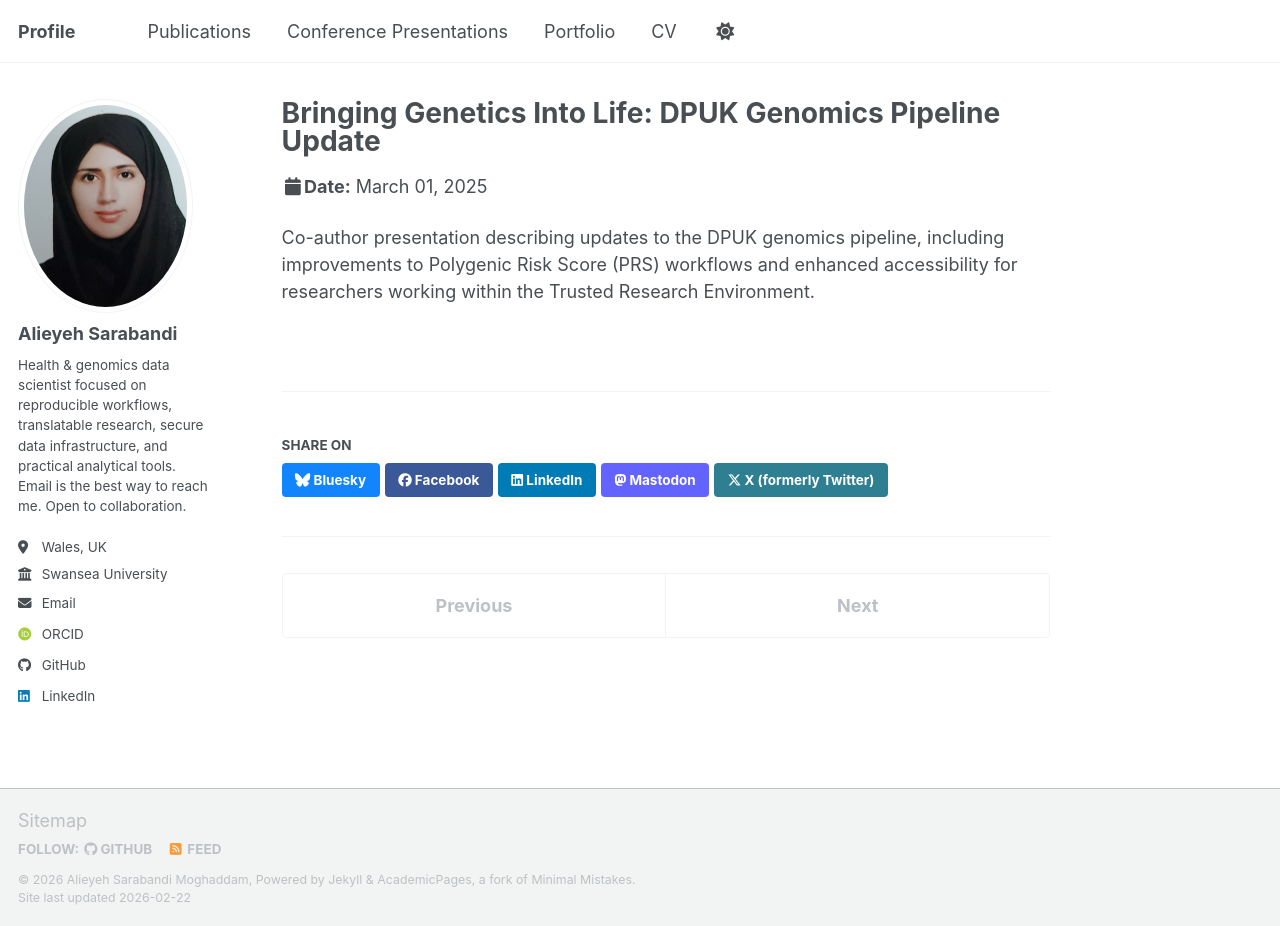
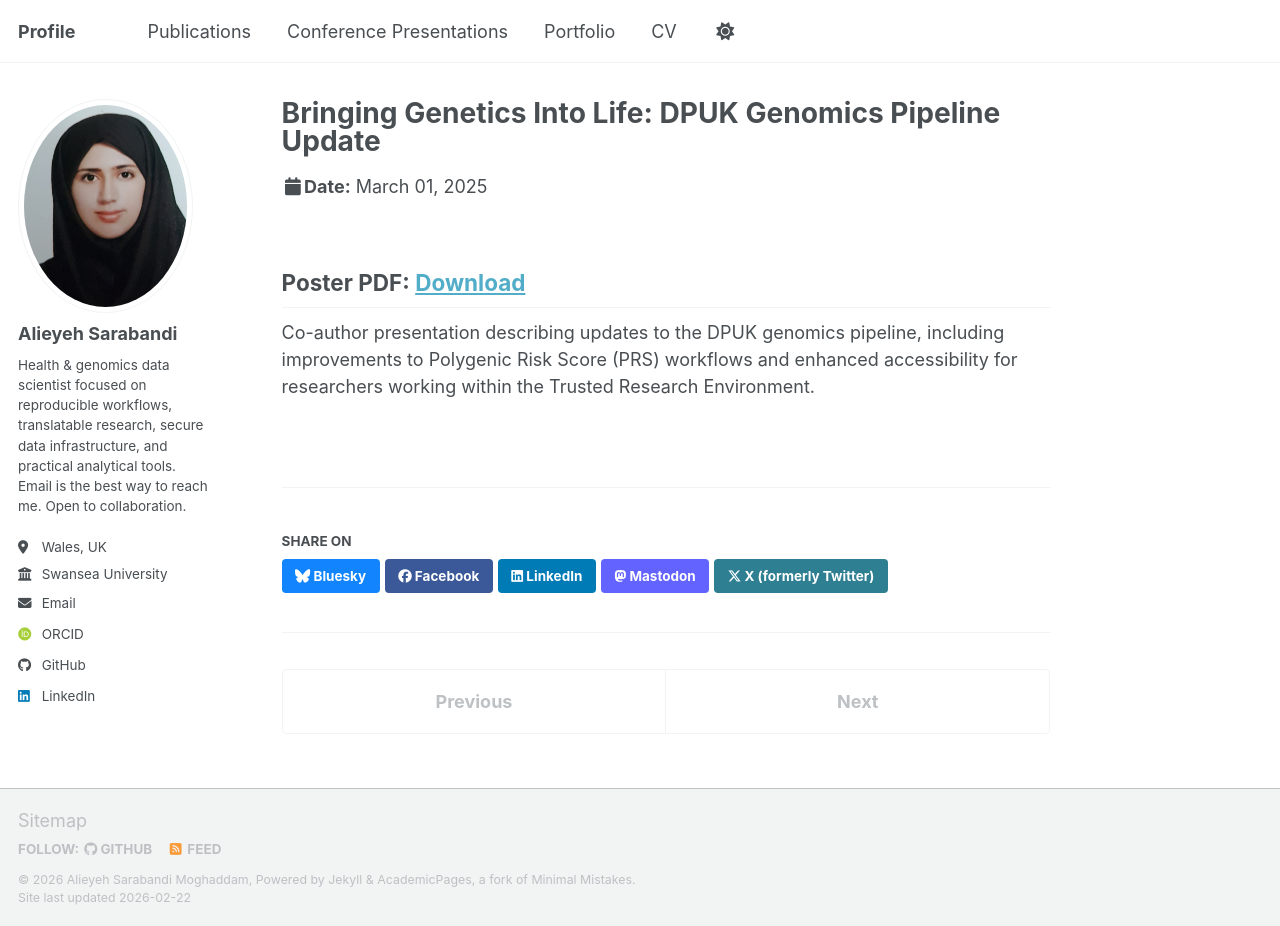
Before and after one commit to Alieyeh/alieyeh.github.io, a Jekyll site: the page built from _talks/2025-dpuk-translation-prs.md, in a window 1280 px wide and 926 px high. Built offline with Jekyll 4.4.1, drawn with Linux system fonts in a browser that asks for light colours; some web fonts are replaced; a script bundle is joined from its source files by our own code; library files that are not in the unit come from our copies.

Commit message:
Update 2025-dpuk-translation-prs.md

```diff
--- a/_talks/2025-dpuk-translation-prs.md
+++ b/_talks/2025-dpuk-translation-prs.md
@@ -7,5 +7,6 @@ venue: "Dementia Platform UK Translation Conference"
 date: 2025-03-01
 location: "United Kingdom"
 ---
-
+**Poster PDF:** [Download](/files/posters/ammar_genomics_poster.pdf)
+---
 Co-author presentation describing updates to the DPUK genomics pipeline, including improvements to Polygenic Risk Score (PRS) workflows and enhanced accessibility for researchers working within the Trusted Research Environment.
```
